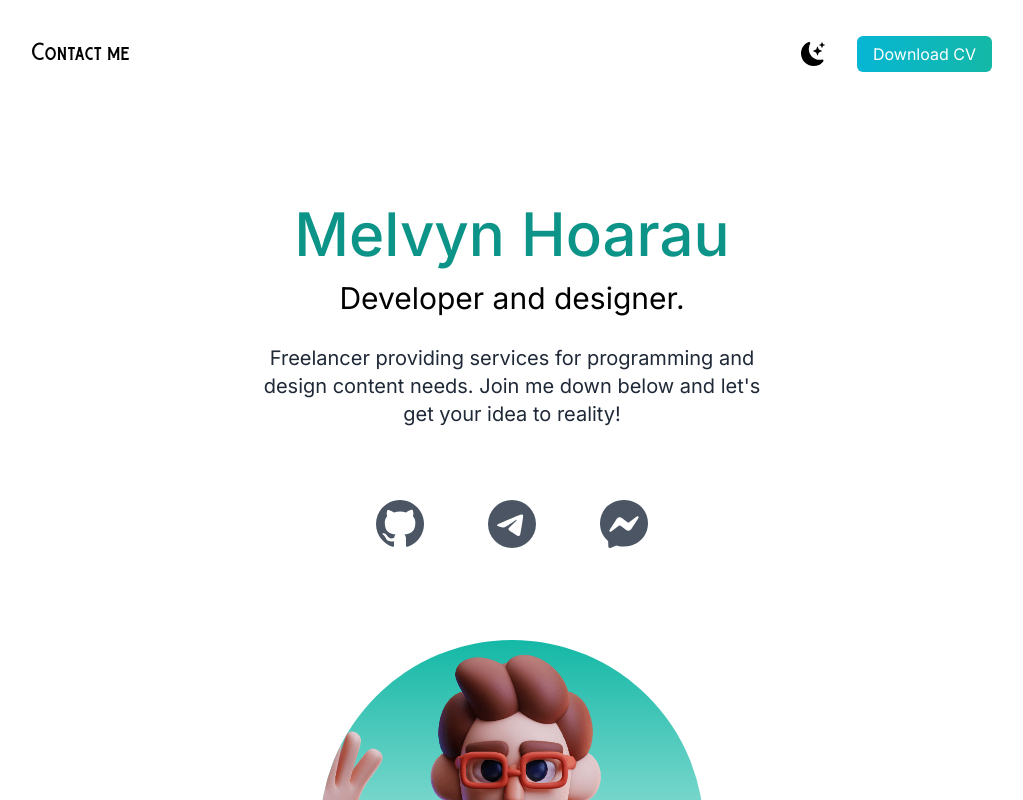
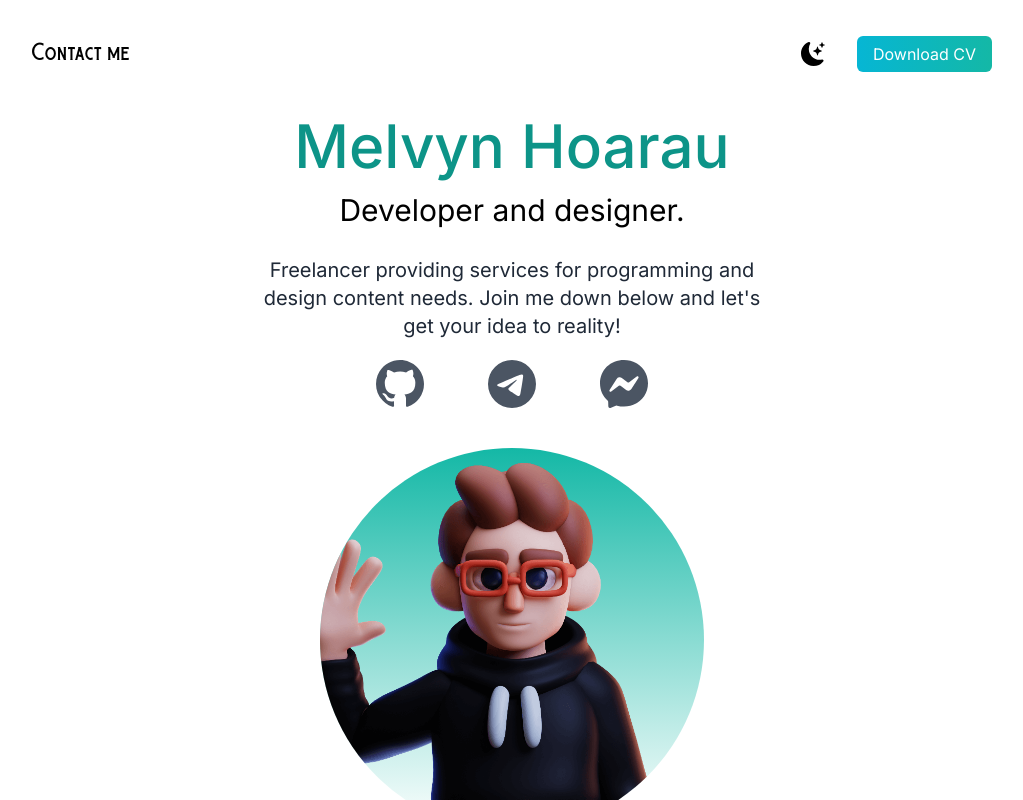
Before and after one commit to 0xMelvyn/portfolio, a Next.js app: page / in a window 1280 px wide. Shown: the top 800 px of the page, without its empty margins (128-1151 px from the left). Built offline with nearby package versions, Linux system fonts and the light colour scheme.

Commit message:
Link & Landing update

```diff
--- a/src/app/page.js
+++ b/src/app/page.js
@@ -43,7 +43,7 @@ export default function Home() {
     <div className={darkMode ? "dark" : ""}>
       <main className='bg-white px-10 md:px-20 lg:px-40 dark:bg-gray-900'>
         <section className='min-h-screen'>
-          <nav className='py-10 mb-12 flex justify-between'>
+          <nav className='pt-10 flex justify-between'>
             <h1 className='text-xl font-burtons dark:text-white dark:hover:text-teal-500 hover:text-teal-500 hover:scale-110 transition duration-500'><a href="#contact">Contact me</a></h1>
             <ul className='flex items-center'>
               <li>
@@ -53,22 +53,22 @@ export default function Home() {
               <BsFillMoonStarsFill onClick={handleMoonClick} className='cursor-pointer text-2xl hover:-rotate-90 transition duration-1000 dark:text-white'/>
             )}
               </li>
-              <li><a className='bg-gradient-to-r from-cyan-500 to-teal-500 text-white px-4 py-2 rounded-md ml-8 hover:from-cyan-400 hover:to-teal-400' href="#">Download CV</a></li>
+              <li><a className='bg-gradient-to-r from-cyan-500 to-teal-500 text-white px-4 py-2 rounded-md ml-8 hover:from-cyan-400 hover:to-teal-400' href="https://0xmelvyn.github.io/CV/static/media/cv.96d1a55b505891aa471d.pdf" target='#blank'>Download CV</a></li>
             </ul>
           </nav>
-          <div className='text-center p-10'>
+          <div className='text-center pt-10'>
             <h2 className='text-5xl py-2 text-teal-600 font-medium md:text-6xl'>Melvyn Hoarau</h2>
             <h3 className='text-2xl py-2 md:text-3xl dark:text-white'>Developer and designer.</h3>
             <p className='text-md py-5 leading-8 text-gray-800 md:text-xl max-w-lg mx-auto dark:text-gray-200'>
               Freelancer providing services for programming and design content needs. Join me down below and let's get your idea to reality!
             </p>
           </div>
-          <div className='text-5xl flex justify-center gap-16 py-3 text-gray-600 dark:text-gray-400'>
-            <a href="https://github.com/0xMelvyn?tab=repositories" target='#blank'><BsGithub className='hover:text-black dark:hover:text-white transition duration-500' /></a>
-            <a href="https://twitter.com/TheDevIsCooking" target='#blank'><BsTelegram className='hover:text-black dark:hover:text-white transition duration-500' /></a>
-            <a href=""><BsMessenger className='hover:text-black dark:hover:text-white transition duration-500' /></a>
+          <div className='text-5xl flex justify-center gap-16 text-gray-600 dark:text-gray-400'>
+            <a href="https://github.com/0xMelvyn" target='#blank'><BsGithub className='hover:text-black dark:hover:text-white transition duration-500' /></a>
+            <a href="https://t.me/MelvynHoarau" target='#blank'><BsTelegram className='hover:text-black dark:hover:text-white transition duration-500' /></a>
+            <a href="https://www.messenger.com/t/100088349492050/"><BsMessenger className='hover:text-black dark:hover:text-white transition duration-500' /></a>
           </div>
-          <div className='relative mx-auto bg-gradient-to-b from-teal-500 rounded-full w-80 h-80 mt-20 overflow-hidden my-10 md:h-96 md:w-96'>
+          <div className='relative mx-auto bg-gradient-to-b from-teal-500 rounded-full w-80 h-80 overflow-hidden my-10 md:h-96 md:w-96'>
             <Image className='hover:scale-110 transition duration-500' src={deved} layout="fill" objectFit="cover" />
           </div>
         </section>
```
